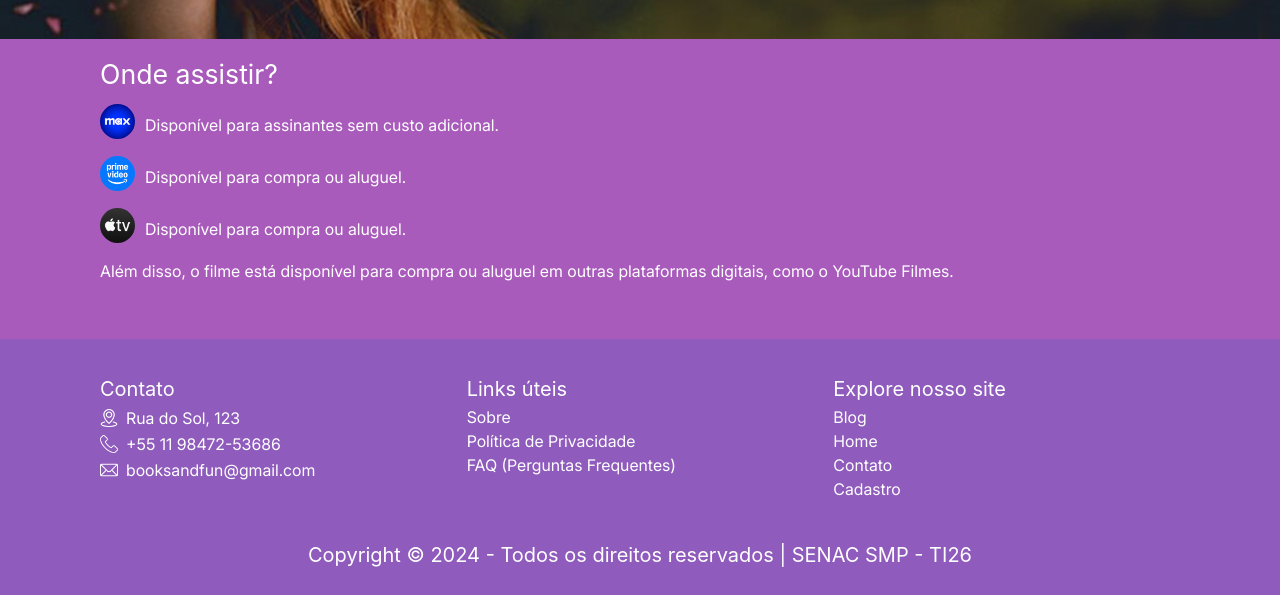
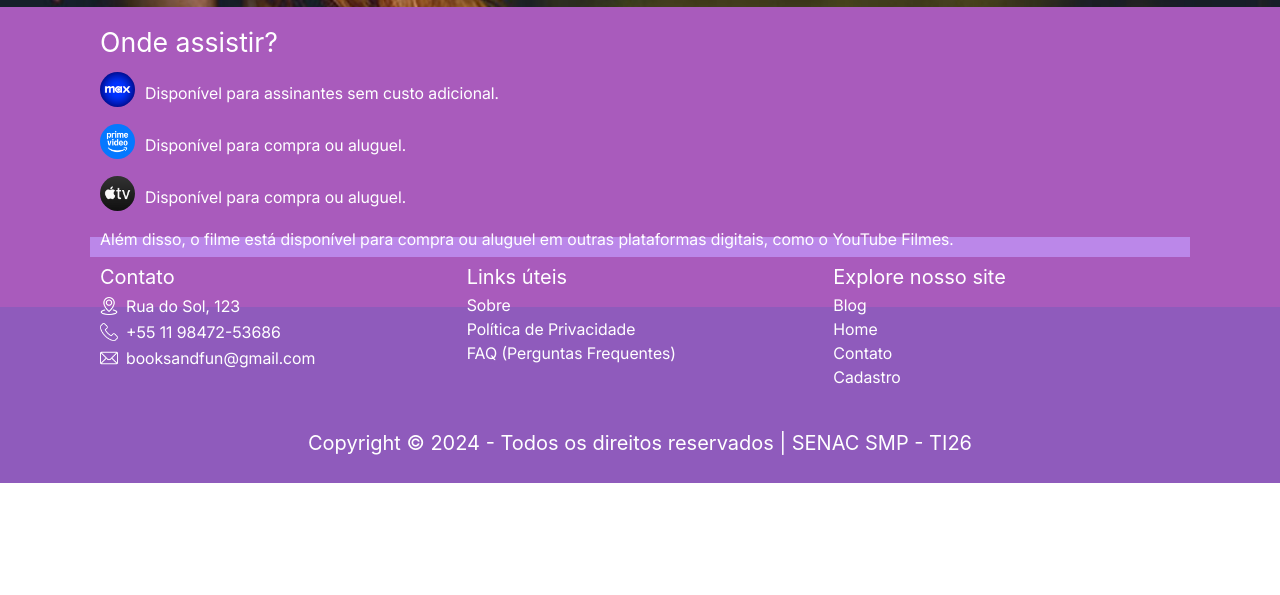
Before and after one commit to izabelleleticia/Livraria-BooksAndFun, a PHP site: page /blog.php in a window 1280 px wide. Shown: the part 1591-2186 px from the top of the page. After the commit the page ends 2074 px from the top, so only its background shows below. Run offline with PHP 8.4, Linux system fonts and the light colour scheme; some web fonts are replaced.

Commit message:
Alterações CSS - página blog

```diff
--- a/conteudo/rodape.php
+++ b/conteudo/rodape.php
@@ -1,4 +1,6 @@
+
 <footer class="rodape">
+<div class="top"></div>
     <div class="rodape-container">
         <nav class="Contato">
             <h1>Contato</h1>
--- a/css/estilo.css
+++ b/css/estilo.css
@@ -357,7 +357,7 @@
 }
 
 .Recomendacoes {
-    padding-left: 200px;
+   justify-content: center;
     gap: 50px;
 }
 
@@ -446,10 +446,11 @@
     margin-top: 80px;
 
     font-family: 'interRegular';
-    text-align: center;
+    text-align: justify;
     padding-left: 10px;
-    padding-right: 100px;
+    padding-right: 200px;
     line-height: 25px;
+
 }
 
 .Filme img {
@@ -640,6 +641,11 @@
     text-align: center;
 
 }
+.rodape .top{
+    height: 20px;
+    background-color: #BB87E9;
+    margin-top: -100px
+}
 
 .rodape-container {
     display: flex;
```
Also changed, not shown: img/cadastro.png.
